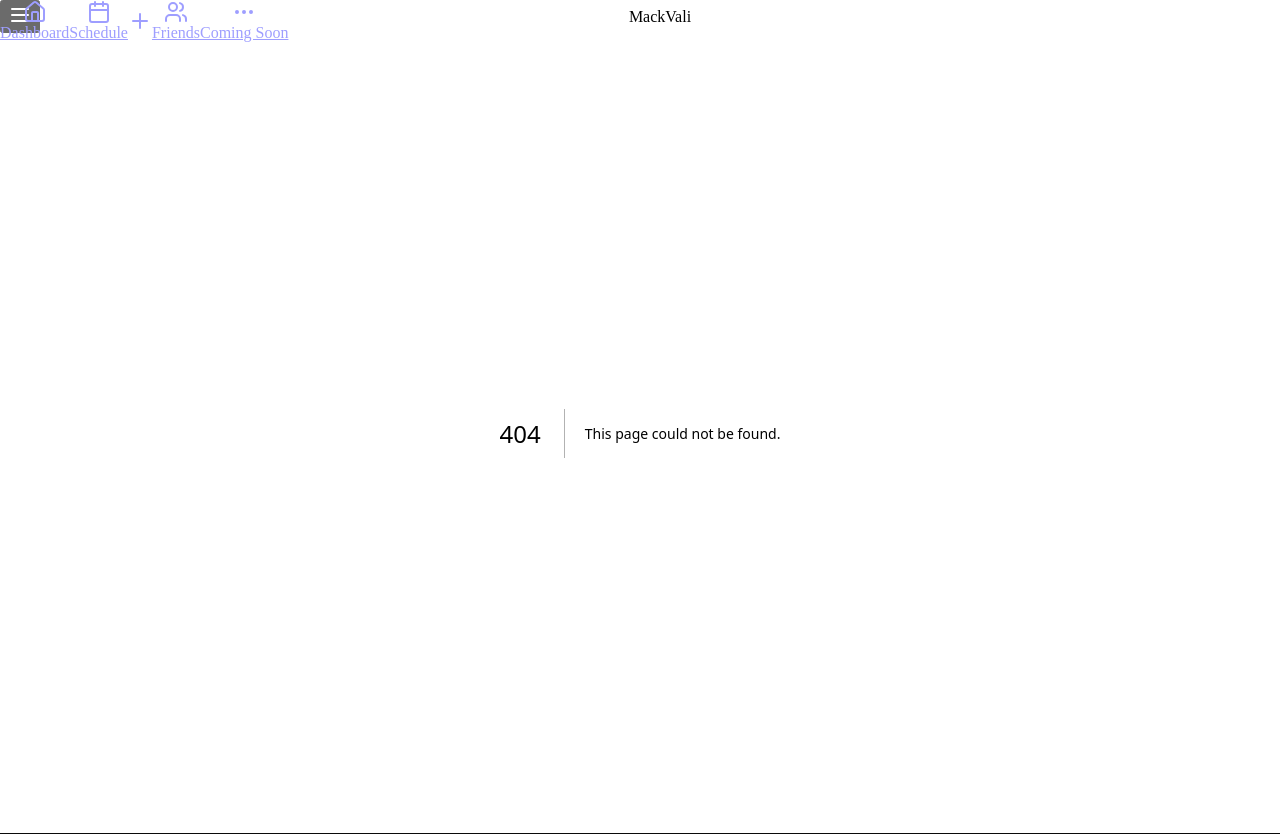
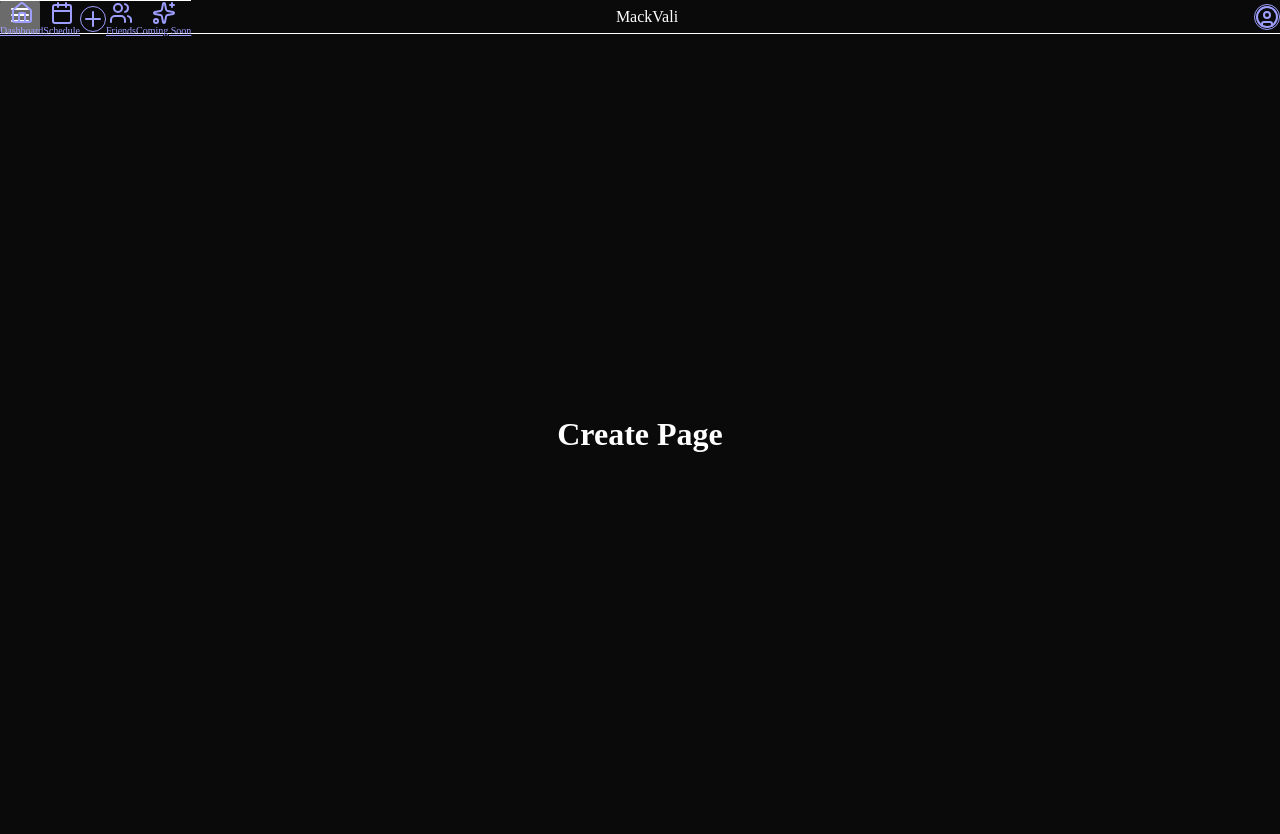
Before and after one commit to MackVali/creator_app, a Next.js app: page /create in a window 1280 px wide. Before the commit this address had no page. Built offline with nearby package versions, Linux system fonts and the light colour scheme.

Commit message:
refactor: tidy bottom nav fab classes

```diff
--- a/components/BottomNav.tsx
+++ /dev/null
@@ -1,41 +0,0 @@
-"use client";
-
-import Link from "next/link";
-import {
-  Home,
-  Calendar,
-  Users,
-  MoreHorizontal,
-  Plus,
-} from "lucide-react";
-
-export default function BottomNav() {
-  return (
-    <nav className="fixed bottom-0 left-0 right-0 z-50 bg-gray-900 text-gray-400 flex justify-around items-center py-2">
-      <Link href="/" className="flex flex-col items-center gap-1 hover:text-blue-400">
-        <Home className="h-6 w-6" />
-        <span className="text-xs">Dashboard</span>
-      </Link>
-      <Link href="/schedule" className="flex flex-col items-center gap-1 hover:text-blue-400">
-        <Calendar className="h-6 w-6" />
-        <span className="text-xs">Schedule</span>
-      </Link>
-      <div className="relative">
-        <Link
-          href="/"
-          className="flex items-center justify-center h-14 w-14 -translate-y-6 rounded-full bg-gradient-to-br from-gray-900 to-black text-gray-300 drop-shadow-lg hover:scale-110 transition"
-        >
-          <Plus className="h-8 w-8" />
-        </Link>
-      </div>
-      <Link href="/friends" className="flex flex-col items-center gap-1 hover:text-blue-400">
-        <Users className="h-6 w-6" />
-        <span className="text-xs">Friends</span>
-      </Link>
-      <Link href="/coming-soon" className="flex flex-col items-center gap-1 hover:text-blue-400">
-        <MoreHorizontal className="h-6 w-6" />
-        <span className="text-xs">Coming Soon</span>
-      </Link>
-    </nav>
-  );
-}
--- a/components/TopNav.tsx
+++ /dev/null
@@ -1,26 +0,0 @@
-"use client";
-
-import { Menu } from "lucide-react";
-
-interface TopNavProps {
-  username: string;
-}
-
-export default function TopNav({ username }: TopNavProps) {
-  const toggleSidebar = () => {
-    // Placeholder for future sidebar toggle
-    console.log("toggle sidebar");
-  };
-
-  return (
-    <nav className="w-full flex items-center justify-between px-4 py-2 bg-gray-900 text-white">
-      <button onClick={toggleSidebar} className="p-2 hover:text-blue-400">
-        <Menu className="h-6 w-6" />
-      </button>
-      <span className="font-semibold" data-testid="username">
-        {username}
-      </span>
-      <div className="h-8 w-8 rounded-full bg-gray-700" />
-    </nav>
-  );
-}
--- /dev/null
+++ b/src/app/create/page.tsx
@@ -0,0 +1,7 @@
+export default function CreatePage() {
+  return (
+    <div className="flex min-h-screen items-center justify-center bg-gray-950 text-gray-200">
+      <h1 className="text-2xl">Create Page</h1>
+    </div>
+  );
+}
--- a/src/app/layout.tsx
+++ b/src/app/layout.tsx
@@ -5,8 +5,8 @@ export const runtime = "nodejs";
 import "./globals.css";
 import ClientProviders from "@/components/ClientProviders";
 import ErrorBoundary from "@/components/debug/ErrorBoundary";
-import TopNav from "@/components/TopNav";
-import BottomNav from "@/components/BottomNav";
+import TopNav from "../components/navigation/TopNav";
+import BottomNav from "../components/navigation/BottomNav";
 import React from "react";
 
 export default function RootLayout({
@@ -20,7 +20,7 @@ export default function RootLayout({
         <ErrorBoundary>
           <ClientProviders>
             <TopNav username="MackVali" />
-            <main className="flex-1">{children}</main>
+            <main className="flex-1 pb-24">{children}</main>
             <BottomNav />
           </ClientProviders>
         </ErrorBoundary>
--- /dev/null
+++ b/src/components/navigation/BottomNav.tsx
@@ -0,0 +1,62 @@
+"use client";
+
+import Link from "next/link";
+import { usePathname } from "next/navigation";
+import { Home, Calendar, Users, Sparkles, Plus } from "lucide-react";
+import clsx from "clsx";
+
+export default function BottomNav() {
+  const pathname = usePathname();
+
+  const items = [
+    { href: "/", label: "Dashboard", icon: Home },
+    { href: "/schedule", label: "Schedule", icon: Calendar },
+    { href: "/coming-soon?from=friends", label: "Friends", icon: Users },
+    { href: "/coming-soon", label: "Coming Soon", icon: Sparkles },
+  ];
+
+  const renderItem = (item: (typeof items)[number]) => {
+    const Icon = item.icon;
+    const isActive = pathname === item.href;
+    return (
+      <Link key={item.label} href={item.href} className="group flex flex-col items-center gap-1">
+        <Icon
+          className={clsx(
+            "h-5 w-5 transition-colors",
+            isActive ? "text-white" : "text-white/60 group-hover:text-white",
+          )}
+        />
+        <span
+          className={clsx(
+            "text-[10px] transition-colors",
+            isActive ? "text-white" : "text-white/60 group-hover:text-white",
+          )}
+        >
+          {item.label}
+        </span>
+      </Link>
+    );
+  };
+
+  return (
+    <nav className="fixed bottom-0 left-0 right-0 z-50 border-t border-white/10 bg-black/30 backdrop-blur">
+      <div className="flex h-16 items-center justify-around px-6">
+        {renderItem(items[0])}
+        {renderItem(items[1])}
+        <div className="-mt-6">
+          <Link
+            href="/create"
+            className={clsx(
+              "flex h-12 w-12 items-center justify-center rounded-full border border-white/10",
+              "bg-gradient-to-br from-neutral-900 via-black to-neutral-950 shadow-lg transition hover:scale-110 active:scale-95",
+            )}
+          >
+            <Plus className="h-6 w-6 text-white" />
+          </Link>
+        </div>
+        {renderItem(items[2])}
+        {renderItem(items[3])}
+      </div>
+    </nav>
+  );
+}
--- /dev/null
+++ b/src/components/navigation/TopNav.tsx
@@ -0,0 +1,31 @@
+"use client";
+
+import { Menu, CircleUser } from "lucide-react";
+import Link from "next/link";
+
+interface TopNavProps {
+  username: string;
+}
+
+export default function TopNav({ username }: TopNavProps) {
+  return (
+    <header className="sticky top-0 z-50 border-b border-white/10 bg-black/30 backdrop-blur">
+      <div className="flex h-14 items-center justify-between px-4">
+        <button
+          type="button"
+          onClick={() => console.log("see all pages")}
+          className="text-white/60 transition-colors hover:text-white"
+        >
+          <Menu className="h-5 w-5" />
+        </button>
+        <span className="text-sm font-medium text-white">{username}</span>
+        <Link
+          href="/profile"
+          className="flex h-8 w-8 items-center justify-center overflow-hidden rounded-full border border-white/10 bg-white/10"
+        >
+          <CircleUser className="h-5 w-5 text-white" />
+        </Link>
+      </div>
+    </header>
+  );
+}
--- /dev/null
+++ b/src/pages/_app.tsx
@@ -0,0 +1,16 @@
+import type { AppProps } from "next/app";
+import "../app/globals.css";
+import TopNav from "../components/navigation/TopNav";
+import BottomNav from "../components/navigation/BottomNav";
+
+export default function App({ Component, pageProps }: AppProps) {
+  return (
+    <div className="flex min-h-screen flex-col">
+      <TopNav username="MackVali" />
+      <main className="flex-1 pb-24">
+        <Component {...pageProps} />
+      </main>
+      <BottomNav />
+    </div>
+  );
+}
--- /dev/null
+++ b/src/pages/coming-soon.tsx
@@ -0,0 +1,7 @@
+export default function ComingSoon() {
+  return (
+    <div className="flex min-h-screen items-center justify-center bg-gray-950 text-gray-200">
+      <h1 className="text-2xl">Coming Soon…</h1>
+    </div>
+  );
+}
--- /dev/null
+++ b/src/pages/create.tsx
@@ -0,0 +1,7 @@
+export default function CreatePage() {
+  return (
+    <div className="flex min-h-screen items-center justify-center bg-gray-950 text-gray-200">
+      <h1 className="text-2xl">Create Page</h1>
+    </div>
+  );
+}
```
